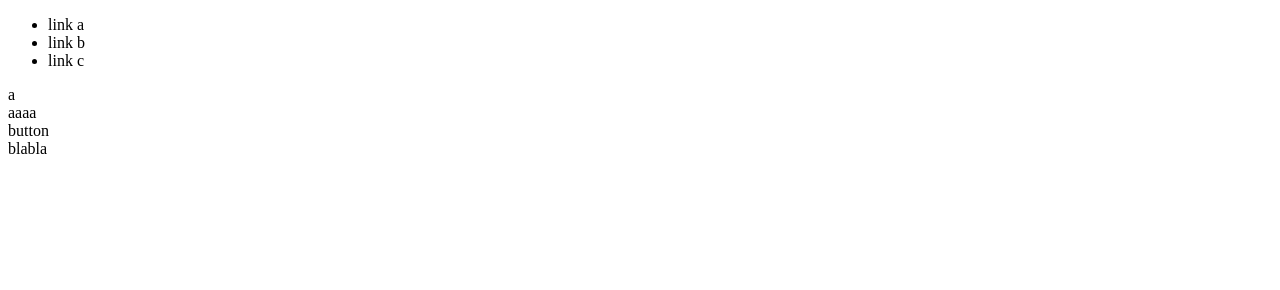
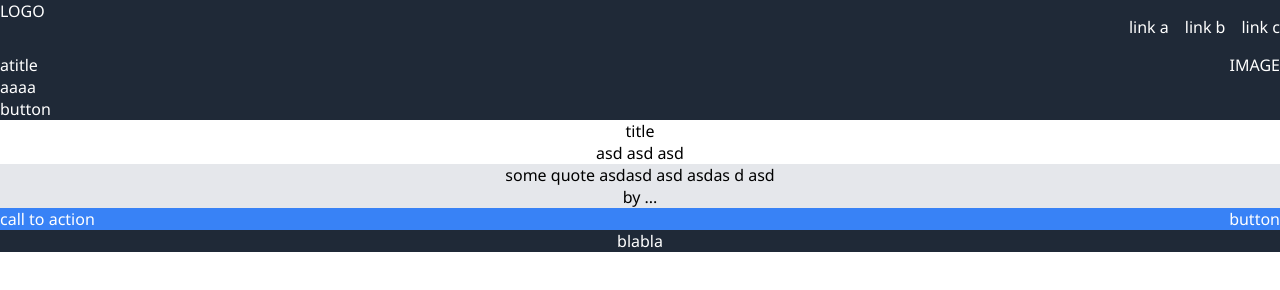
Before and after one commit to youyoumu/landing-page, a plain HTML site: page index.html in a window 1280 px wide. Drawn offline with Linux system fonts and the light colour scheme.

Commit message:
Added basic structure to styles.css

```diff
--- a/index.html
+++ b/index.html
@@ -9,7 +9,7 @@
 </head>
 <body>
     <div class="header">
-        <div class="header-logo"></div>
+        <div class="header-logo">LOGO</div>
         <div class="header-link">
             <ul>
                 <li>link a</li>
@@ -20,25 +20,26 @@
     </div>
     <div class="hero">
         <div>
-            <div>a</div>
+            <div>atitle</div>
             <div>aaaa</div>
             <div class="sign-up">button</div>
         </div>
         <div class="hero-img">
+            IMAGE
         </div>
     </div>
     <div class="communication">
         <div class="screenshot">
-            <div class="screenshot-title"></div>
-            <div class="preview"></div>
+            <div class="screenshot-title">title</div>
+            <div class="preview">asd asd asd</div>
         </div>
         <div class="quote">
-            <div class="actual-quote"></div>
-            <div class="quote-by"></div>
+            <div class="actual-quote">some quote asdasd asd asdas d asd</div>
+            <div class="quote-by">by ...</div>
         </div>
         <div class="invite">
-            <div></div>
-            <div class="sign-up"></div>
+            <div> call to action</div>
+            <div class="sign-up">button</div>
         </div>
     </div>
     <div class="footer">blabla</div>
--- a/styles.css
+++ b/styles.css
@@ -0,0 +1,59 @@
+body {
+    display: flex;
+    flex-direction: column;
+    align-content: center;
+    margin: 0px;
+    font-family: 'Segoe UI', Tahoma, Geneva, Verdana, sans-serif;
+}
+
+.header {
+    background-color: #1F2937;
+    padding: 0px;
+    margin: 0px;
+    display: flex;
+    justify-content: space-between;
+    color: white;
+
+}
+
+ul {
+    list-style: none;
+    display: flex;
+    gap: 16px;
+}
+
+.hero {
+    display: flex;
+    background-color: #1F2937;
+    color: white;
+    justify-content: space-between;
+}
+
+.screenshot {
+    display: flex;
+    flex-direction: column;
+    align-items: center;
+}
+
+.quote {
+    display: flex;
+    align-items: center;
+    flex-direction: column;
+    background-color: #E5E7EB;
+}
+
+.quote-by {
+}
+
+.invite {
+    background-color: #3882f6;
+    color: white;
+    display: flex;
+    justify-content: space-between;
+}
+
+.footer {
+    background-color: #1F2937;
+    color: white;
+    text-align: center;
+}
```
